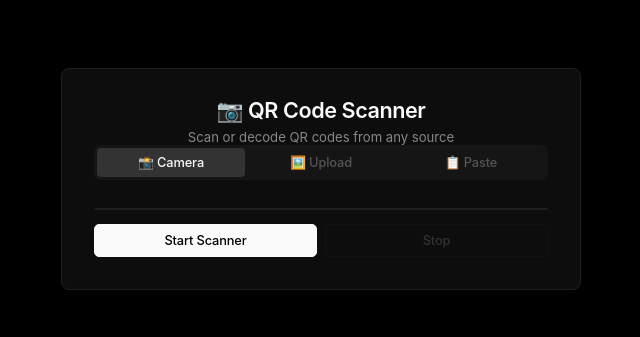
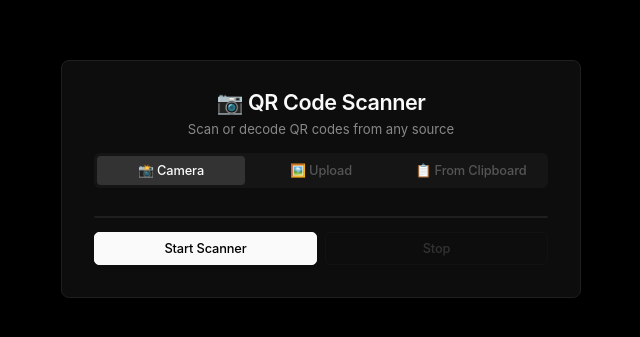
Before and after one commit to anthowave/qrscan-web, a React (Vite) app: page / in a window 1280 px wide. Shown: the part 221-558 px from the top of the page, without its empty margins (319-959 px from the left). Built offline with nearby package versions, Linux system fonts and the light colour scheme.

Commit message:
style(ui): increase subtitle spacing and rename Paste tab to From Clipboard

```diff
--- a/src/App.css
+++ b/src/App.css
@@ -24,6 +24,7 @@ h1 {
   color: var(--text-secondary);
   font-size: 0.82rem;
   margin-top: 6px;
+  margin-bottom: 16px;
   font-weight: 400;
   letter-spacing: 0;
 }
--- a/src/App.jsx
+++ b/src/App.jsx
@@ -7,7 +7,7 @@ import UploadScanner from './components/UploadScanner';
 const TABS = [
   { id: 'camera', label: '📸 Camera', Component: CameraScanner },
   { id: 'upload', label: '🖼️ Upload', Component: UploadScanner },
-  { id: 'paste',  label: '📋 Paste',  Component: PasteScanner },
+  { id: 'paste',  label: '📋 From Clipboard',  Component: PasteScanner },
 ];
 
 export default function App() {
```
Also changed, not shown: 1 other file (tests, documents, lock files or other folders).
